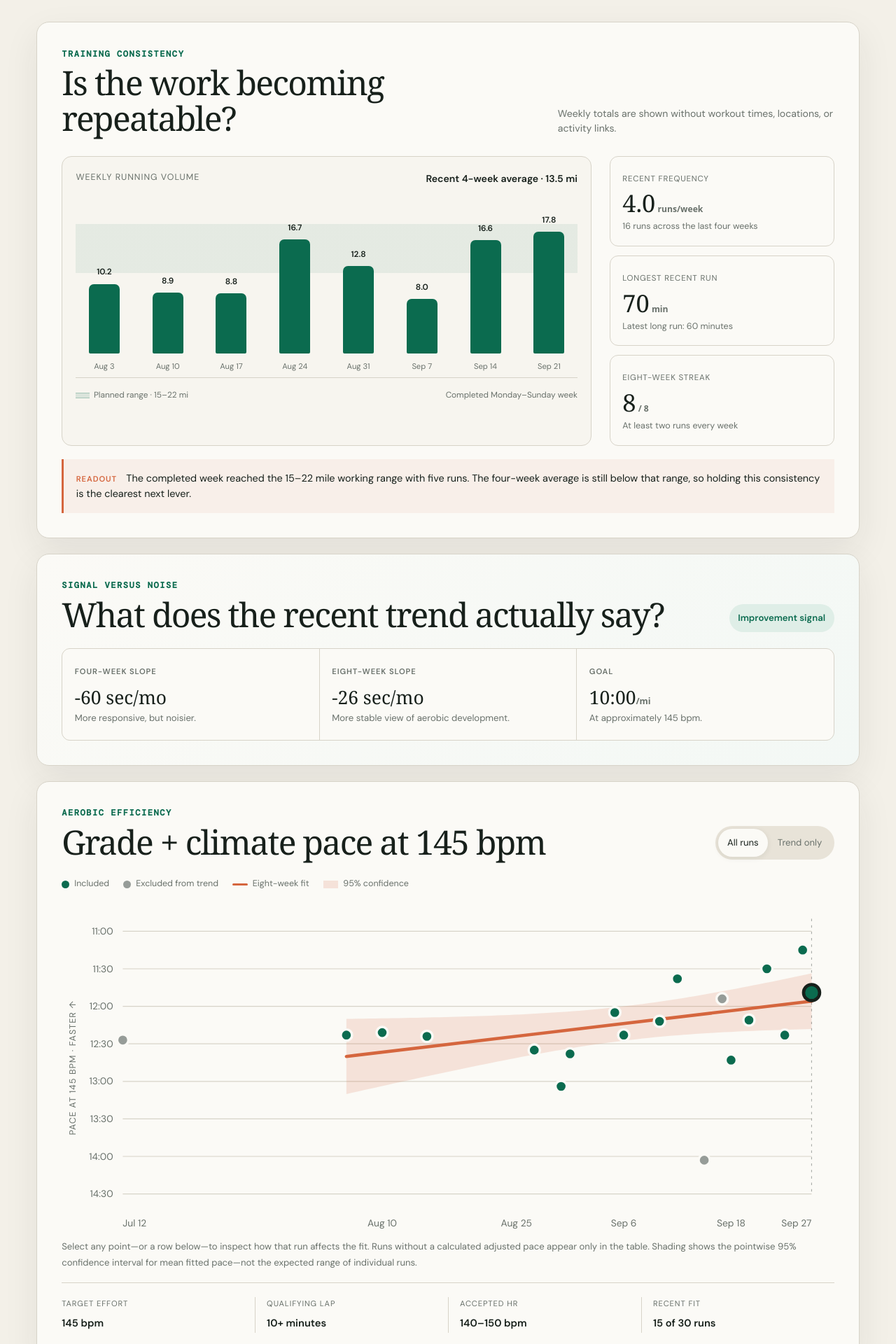
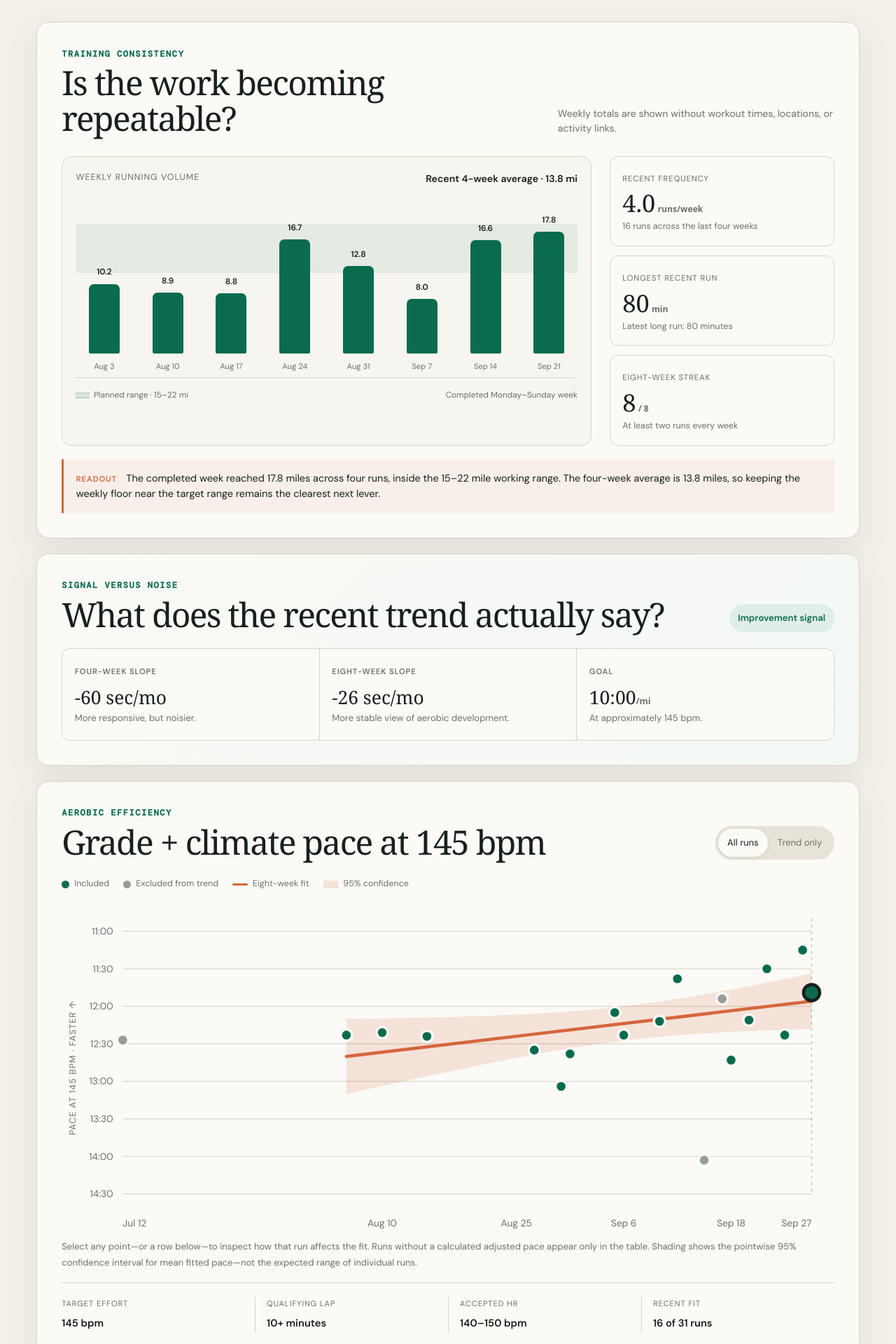
Before and after one commit to jonalejandro/jonalejandro.github.io, a Jekyll site: the page built from _pages/running.html, in a window 1280 px wide. Shown: the part 744-2664 px from the top of the page at 70% size. Built offline with Jekyll 4.4.1, drawn with Linux system fonts in a browser that asks for light colours.

Commit message:
Refresh running page for v1.1 reprocessing

```diff
--- a/_pages/running.html
+++ b/_pages/running.html
@@ -18,10 +18,10 @@ description: "A privacy-safe view of training consistency and grade- and climate
       <section class="dashboard-section" id="consistency" aria-labelledby="consistency-title">
         <div class="section-head"><div><p class="eyebrow">Training consistency</p><h2 id="consistency-title">Is the work becoming repeatable?</h2></div><p class="section-kicker">Weekly totals are shown without workout times, locations, or activity links.</p></div>
         <div class="consistency-grid">
-          <div class="weekly-panel"><div class="chart-meta"><span>Weekly running volume</span><strong>Recent 4-week average · 13.5 mi</strong></div><div class="weekly-chart" id="weekly-chart" role="img" aria-label="Eight-week bar chart of weekly running mileage"></div><div class="target-key"><span><i></i>Planned range · 15–22 mi</span><span>Completed Monday–Sunday week</span></div></div>
-          <aside class="consistency-stats"><div><span>Recent frequency</span><strong>4.0<small> runs/week</small></strong><p>16 runs across the last four weeks</p></div><div><span>Longest recent run</span><strong>70<small> min</small></strong><p>Latest long run: 60 minutes</p></div><div><span>Eight-week streak</span><strong>8<small> / 8</small></strong><p>At least two runs every week</p></div></aside>
+          <div class="weekly-panel"><div class="chart-meta"><span>Weekly running volume</span><strong>Recent 4-week average · 13.8 mi</strong></div><div class="weekly-chart" id="weekly-chart" role="img" aria-label="Eight-week bar chart of weekly running mileage"></div><div class="target-key"><span><i></i>Planned range · 15–22 mi</span><span>Completed Monday–Sunday week</span></div></div>
+          <aside class="consistency-stats"><div><span>Recent frequency</span><strong>4.0<small> runs/week</small></strong><p>16 runs across the last four weeks</p></div><div><span>Longest recent run</span><strong>80<small> min</small></strong><p>Latest long run: 80 minutes</p></div><div><span>Eight-week streak</span><strong>8<small> / 8</small></strong><p>At least two runs every week</p></div></aside>
         </div>
-        <p class="insight"><span>Readout</span> The completed week reached the 15–22 mile working range with five runs. The four-week average is still below that range, so holding this consistency is the clearest next lever.</p>
+        <p class="insight"><span>Readout</span> The completed week reached 17.8 miles across four runs, inside the 15–22 mile working range. The four-week average is 13.8 miles, so keeping the weekly floor near the target range remains the clearest next lever.</p>
       </section>
       <section class="dashboard-section signal-section" aria-labelledby="signal-title">
         <div class="section-head"><div><p class="eyebrow">Signal versus noise</p><h2 id="signal-title">What does the recent trend actually say?</h2></div><strong class="signal-label" id="signal-label">Calculating…</strong></div>
@@ -36,13 +36,13 @@ description: "A privacy-safe view of training consistency and grade- and climate
         <div class="legend" aria-label="Chart legend"><span><i class="dot included"></i>Included</span><span><i class="dot excluded"></i>Excluded from trend</span><span><i class="line"></i>Eight-week fit</span><span><i aria-hidden="true" style="display:inline-block;width:1.35rem;height:.7rem;background:var(--warm);opacity:.16"></i>95% confidence</span></div>
         <div class="chart-wrap"><svg id="pace-chart" viewBox="0 0 960 430" role="img" aria-labelledby="chart-title chart-description"><desc id="chart-description">Interactive scatterplot of adjusted pace by date. Faster pace appears higher. Select a run to inspect its qualification status and effect on the trend.</desc></svg></div>
         <p class="chart-instruction">Select any point—or a row below—to inspect how that run affects the fit. Runs without a calculated adjusted pace appear only in the table. Shading shows the pointwise 95% confidence interval for mean fitted pace—not the expected range of individual runs.</p>
-        <div class="method-strip"><div><span>Target effort</span><strong>145 bpm</strong></div><div><span>Qualifying lap</span><strong>10+ minutes</strong></div><div><span>Accepted HR</span><strong>140–150 bpm</strong></div><div><span>Recent fit</span><strong>15 of 30 runs</strong></div></div>
+        <div class="method-strip"><div><span>Target effort</span><strong>145 bpm</strong></div><div><span>Qualifying lap</span><strong>10+ minutes</strong></div><div><span>Accepted HR</span><strong>140–150 bpm</strong></div><div><span>Recent fit</span><strong>16 of 31 runs</strong></div></div>
       </section>
       <section class="dashboard-section" id="explorer" aria-labelledby="explorer-title">
         <div class="section-head"><div><p class="eyebrow">Run explorer</p><h2 id="explorer-title">What changed the trend?</h2></div><p class="section-kicker">The effect compares the full fit with the same fit after removing the selected run.</p></div>
         <div class="explorer-grid"><div class="table-wrap"><table><thead><tr><th>Date</th><th>Adjusted pace</th><th>Status</th><th>Trend effect</th></tr></thead><tbody id="run-rows"></tbody></table></div><aside class="inspector" aria-live="polite" aria-labelledby="selected-date"><div class="inspector-topline"><span id="selected-status" class="status-pill">Included</span><span id="selected-laps">Included · four laps</span></div><p class="eyebrow">Selected run</p><h3 id="selected-date">Sep 20, 2026</h3><strong class="inspector-pace" id="selected-pace">12:43<span>/mi</span></strong><dl><div><dt>Qualification</dt><dd id="selected-qualification">Qualifying · included in trend</dd></div><div><dt>Effect on trend</dt><dd id="selected-effect">Calculating…</dd></div><div><dt>Interpretation</dt><dd id="selected-note">Four qualifying steady aerobic laps; grade, climate, and heart rate normalized to 145 bpm.</dd></div></dl></aside></div>
-        <details class="method-details"><summary>View the full qualification rules and method</summary><div class="method-copy"><p><strong>Method version: Grade + Climate 145-bpm v1.0.0.</strong> The constants are versioned in the repository so future updates use the same calculation unless the method version changes.</p><p>Steady aerobic laps must last at least 10 minutes, average 140–150 bpm, and cannot be the first lap. Warmups, short recordings, threshold sessions, trail runs, indoor runs, and altitude or travel runs are excluded.</p><p>Heart rate is normalized to 145 bpm using the preserved fitted coefficient. Grade uses the Minetti energy-cost curve. Climate uses a versioned WBGT-based adjustment from run-window weather observations; wind is retained for audit but is not given an independent v1 pace coefficient. Corrected speeds are averaged by qualifying-lap duration.</p><p>The recent trend is an unweighted linear fit of included pace against date, scaled to 30.44 days. It is descriptive, not a forecast. Sleep, fatigue, fueling, cardiac drift, surface, and weather-station distance can still move a point.</p><p><a href="/docs/running-adjustment-method.html">Read the full versioned method and constants.</a></p></div></details>
+        <details class="method-details"><summary>View the full qualification rules and method</summary><div class="method-copy"><p><strong>Method version: Grade + Climate 145-bpm v1.1.0.</strong> The constants are versioned in the repository so future updates use the same calculation unless the method version changes.</p><p>Steady aerobic laps must last at least 10 minutes, average 140–150 bpm, and cannot be the first lap. Warmups, short recordings, threshold sessions, trail runs, indoor runs, and altitude or travel runs are excluded.</p><p>Heart rate is normalized to 145 bpm using the preserved fitted coefficient. Grade uses the Minetti energy-cost curve. Climate uses the v1.1 athlete-specific WBGT adjustment (0.4% speed loss per °C above 7.5°C) from run-window weather observations; wind is retained for audit but is not given an independent pace coefficient. Corrected speeds are averaged by qualifying-lap duration.</p><p>The recent trend is an unweighted linear fit of included pace against date, scaled to 30.44 days. It is descriptive, not a forecast. Sleep, fatigue, fueling, cardiac drift, surface, and weather-station distance can still move a point.</p><p><a href="/docs/running-adjustment-method.html">Read the full versioned method and constants.</a></p></div></details>
       </section>
-<script src="/assets/running-dashboard.js?v=20260926-1" defer></script>
+<script src="/assets/running-dashboard.js?v=20260927-v11" defer></script>
 
-<!-- running-data-version: 2026-09-26 -->
+<!-- running-data-version: 2026-09-27-v1.1.0 -->
```
